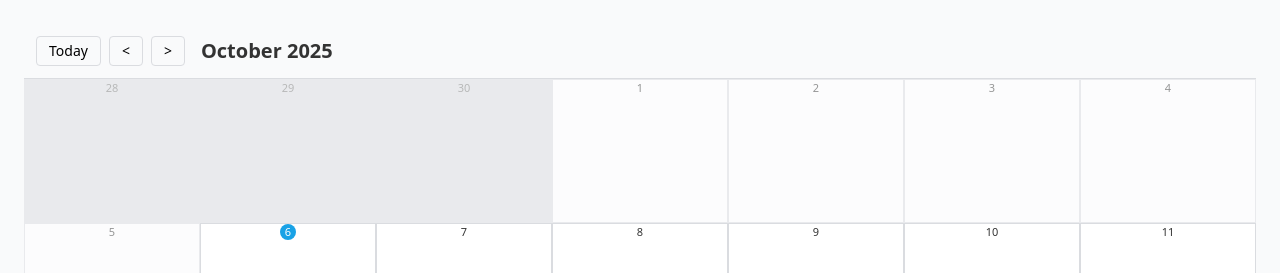
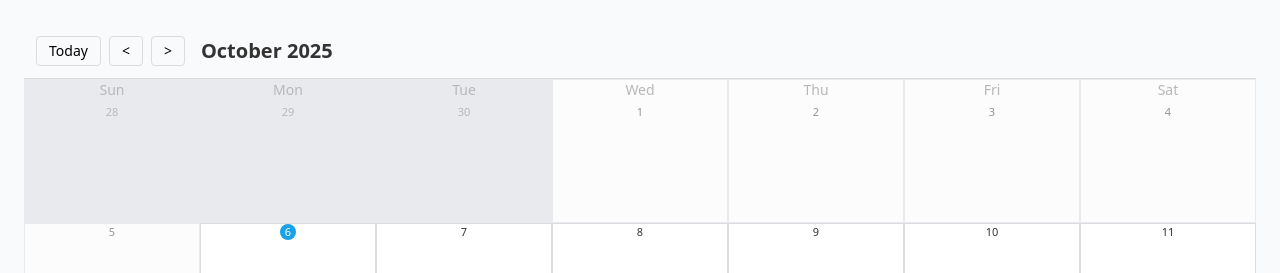
Before and after one commit to reedthedev13/Calendar-Clone, a React app: page / in a window 1280 px wide. Shown: the top 273 px of the page. Built offline with nearby package versions, Linux system fonts and the light colour scheme; the HTML template or start-up script is replaced by a standard one.

Commit message:
daycell weekdays

```diff
--- a/src/components/calendar/DayCell.tsx
+++ b/src/components/calendar/DayCell.tsx
@@ -20,13 +20,14 @@ interface DayCellProps {
   onOverflowClick: (date: Date) => void;
 }
 
-const MAX_VISIBLE_EVENTS = 4;
+const MAX_VISIBLE_EVENTS = 3;
 
 const DayCell: React.FC<DayCellProps> = ({
   date,
   isToday,
   isOutOfMonth,
   events,
+  showWeekday,
   onClick,
   onAddClick,
   onEventClick,
@@ -73,7 +74,14 @@ const DayCell: React.FC<DayCellProps> = ({
     hover:bg-[#f1f3f4] flex flex-col items-center`}
       onClick={() => onClick(date)}
     >
-      {/* "+" Add button, only visible on hover */}
+      {/* Optional weekday (first row only) */}
+      {showWeekday && (
+        <div className="text-[10px] sm:text-xs md:text-sm font-medium text-[#777] mb-1">
+          {format(date, "EEE")}
+        </div>
+      )}
+
+      {/* "+" Add button */}
       <button
         className="absolute top-1 right-1 text-[10px] sm:text-xs text-gray-500 z-10 opacity-0 group-hover:opacity-100 transition-opacity duration-150 hover:text-gray-700"
         onClick={(e) => {
@@ -120,8 +128,7 @@ const DayCell: React.FC<DayCellProps> = ({
 
         {extraCount > 0 && (
           <button
-            className="text-[11px] sm:text-xs font-bold text-black mt-1 mx-auto
-        hover:text-gray-800 hover:scale-105 hover:shadow-sm transition-all duration-150"
+            className="text-[11px] sm:text-xs font-bold text-black mt-1 mx-auto hover:text-gray-800 hover:scale-105 hover:shadow-sm transition-all duration-150"
             onClick={(e) => {
               e.stopPropagation();
               onOverflowClick(date);
```
